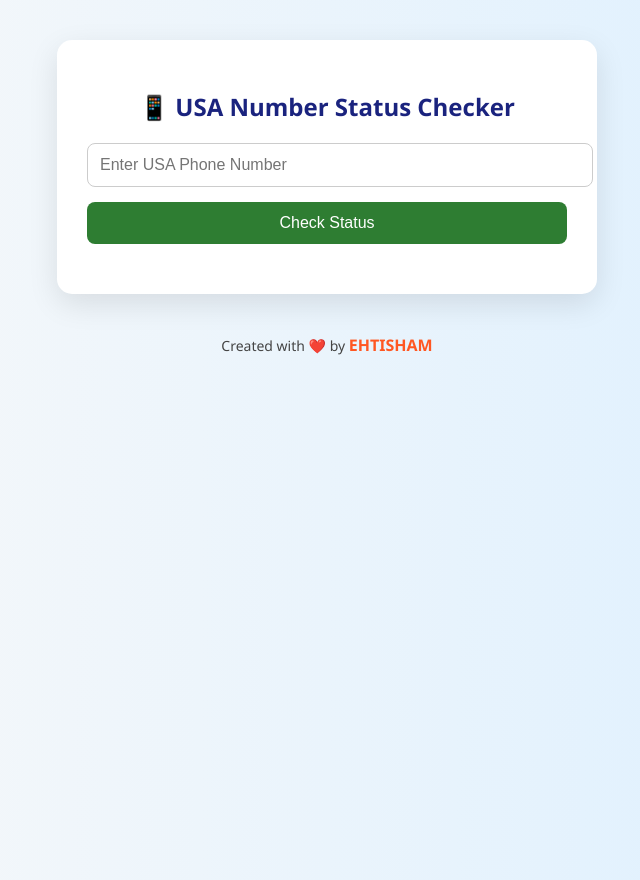
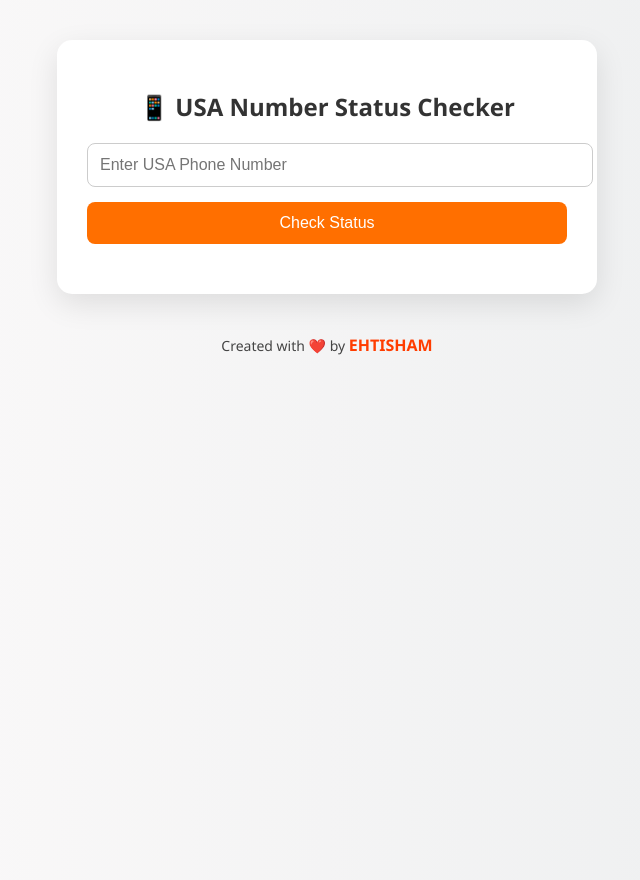
Before and after one commit to create404create/DNC3, a plain HTML site: page index.html in a window 1280 px wide. Shown: the whole page, without its empty margins (313-953 px from the left). Drawn offline with Linux system fonts and the light colour scheme.

Commit message:
Update styles.css

```diff
--- a/styles.css
+++ b/styles.css
@@ -1,6 +1,6 @@
 body {
   font-family: 'Segoe UI', sans-serif;
-  background: linear-gradient(to right, #f9f9f9, #dbefff);
+  background: linear-gradient(to right, #fdfbfb, #ebedee);
   margin: 0;
   padding: 40px;
   display: flex;
@@ -21,7 +21,7 @@ body {
 
 h2 {
   margin-bottom: 20px;
-  color: #1a237e;
+  color: #333;
 }
 
 input {
@@ -34,7 +34,7 @@ input {
 }
 
 button {
-  background-color: #2e7d32;
+  background-color: #ff6f00;
   color: white;
   padding: 12px;
   width: 100%;
@@ -45,7 +45,7 @@ button {
 }
 
 button:hover {
-  background-color: #1b5e20;
+  background-color: #e65100;
 }
 
 .result {
@@ -55,7 +55,6 @@ button:hover {
   color: #333;
 }
 
-/* 👇 Footer / Credit Section */
 footer.credit {
   margin-top: 40px;
   font-size: 14px;
@@ -65,7 +64,7 @@ footer.credit {
 
 .author {
   font-weight: bold;
-  color: #ff5722;
+  color: #ff3d00;
   font-size: 16px;
   text-transform: uppercase;
 }
```
